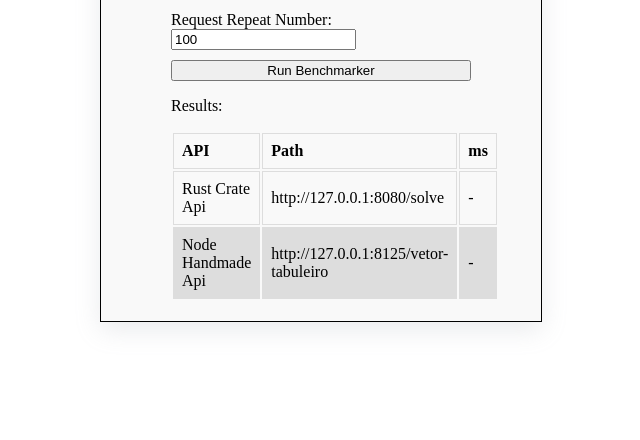
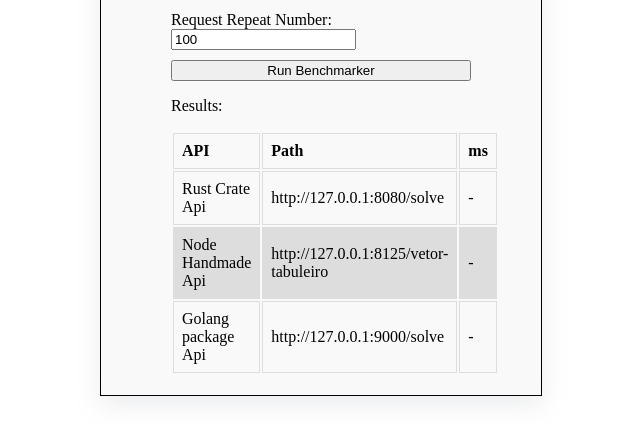
Before and after one commit to pliniocampinas/sudoku-solver-benchmarker, a website: page src/index.html in a window 1280 px wide. Shown: the part 166-606 px from the top of the page, without its empty margins (319-959 px from the left). Drawn offline with Linux system fonts and the light colour scheme.

Commit message:
Include golang api option

```diff
--- a/src/index.html
+++ b/src/index.html
@@ -91,6 +91,12 @@
       basePath: 'http://127.0.0.1:8125/vetor-tabuleiro',
       pathBuilder: (path, line) => `${path}?table=${line.split('').map(l => l==='.'? '0': l).join(',')}`,
     },
+    {
+      label: 'Golang package Api',
+      name: 'golang-package-api',
+      basePath: 'http://127.0.0.1:9000/solve',
+      pathBuilder: (path, line) => `${path}/${line.split('').map(l => l==='.'? '0': l).join('')}`,
+    },
   ].map(buildPath);
 
   const sudokuLineSelector = '#sudoku-line-input';
```
